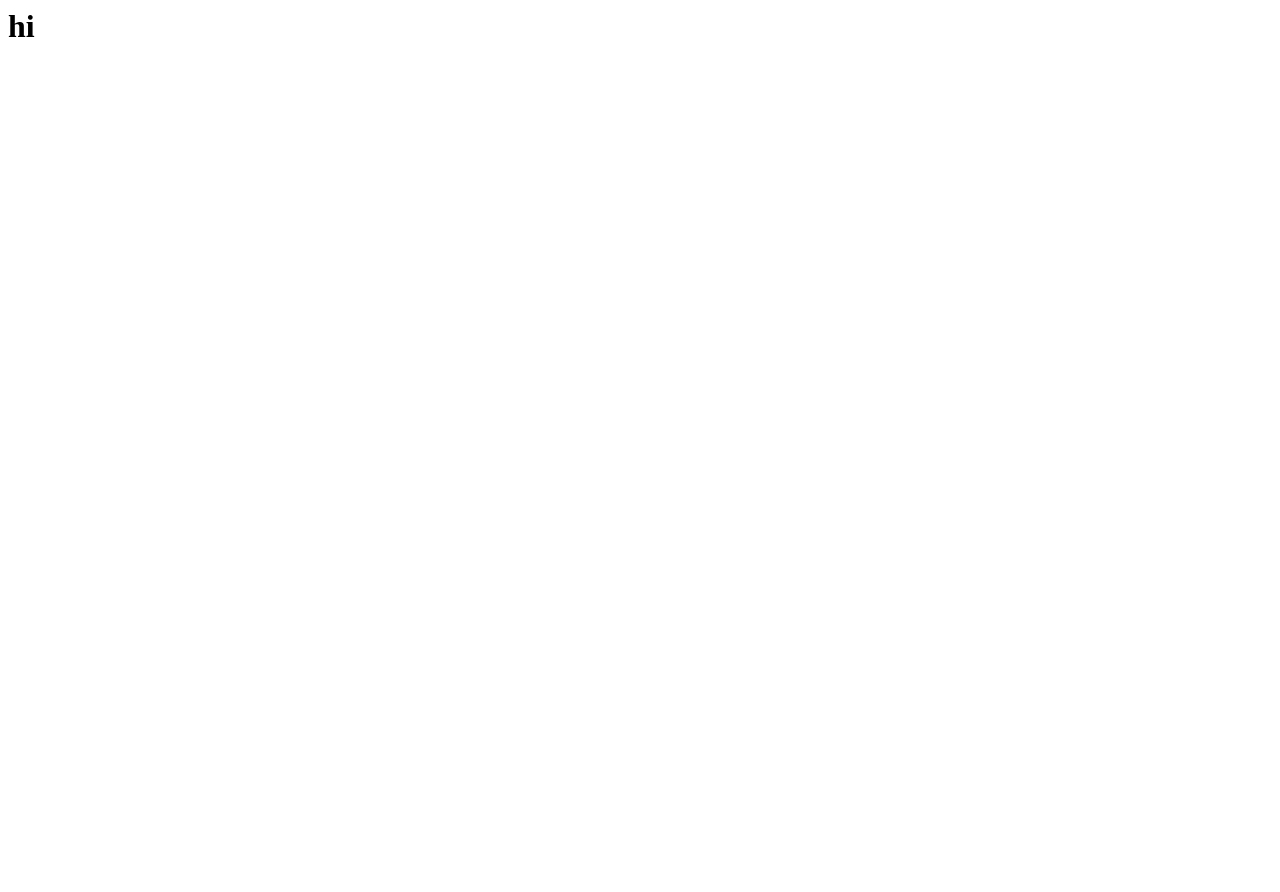
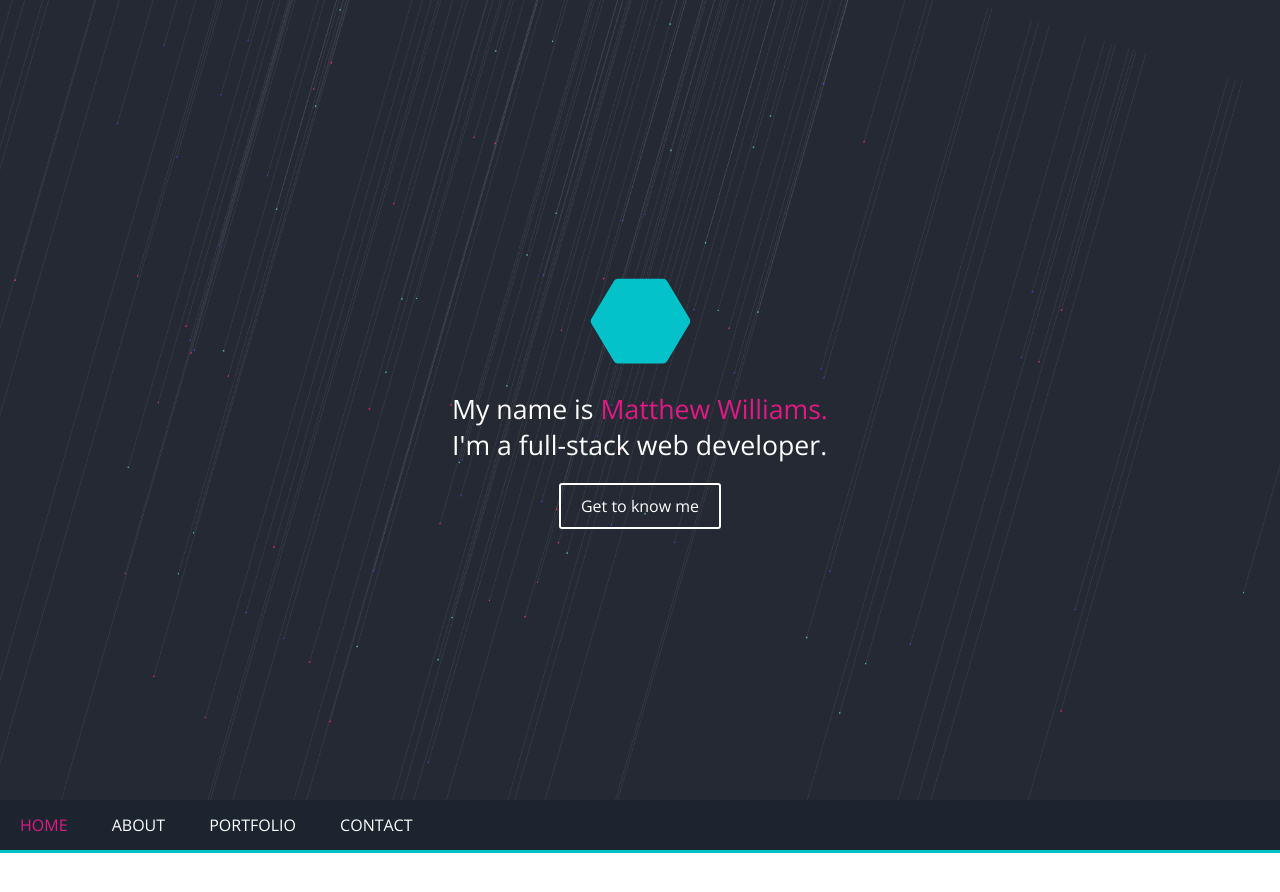
Before and after one commit to mattwilliams85/portfolio_v2, a plain HTML site: page index.html in a window 1280 px wide. Shown: the top 892 px of the page. Before the commit the page ends 800 px from the top, so only its background shows below. Drawn offline with nearby package versions, Linux system fonts and the light colour scheme.

Commit message:
adds layout

```diff
--- a/index.html
+++ b/index.html
@@ -1 +1,38 @@
-<h1>hi</h1>
+<!DOCTYPE html>
+<html>
+<head>
+  <title></title>
+  <link rel="stylesheet" type="text/css" href="style/style.css">
+  <link href='https://fonts.googleapis.com/css?family=Open+Sans:400,600,700,600italic,300italic,400italic,300,700italic,800italic,800' rel='stylesheet' type='text/css'>
+</head>
+<body>
+
+  <section class="center">
+
+    <div class="hexagon"></div>
+
+    <div class="text">
+      My name is <span class="highlight">Matthew Williams.</span>
+      <br>
+      I'm a full-stack web developer.
+    </div>
+
+    <div class="button">Get to know me</div>
+
+  </section>
+
+  <nav class="center">
+    <div class="wrap">
+      <span class="active">HOME</span>
+      <span>ABOUT</span>
+      <span>PORTFOLIO</span>
+      <span>CONTACT</span>
+    </div>
+  </nav>
+
+  <section>
+
+  </section>
+
+</body>
+</html>
--- a/style/style.scss
+++ b/style/style.scss
@@ -0,0 +1,70 @@
+$primary: #04C2C9;
+$secondary: #E21985;
+$dark: #1b242f;
+
+body {
+  color: #fff;
+  font-family: 'Open Sans';
+  margin: 0px;
+}
+
+.button {
+  padding: 10px 20px;
+  border: 2px solid #fff;
+  border-radius: 3px;
+}
+
+.center {
+  display: flex;
+  flex-direction: column;
+  justify-content: center;
+  align-items: center;
+}
+
+.hexagon {
+  background: url('../img/hexagon.png') center center/contain no-repeat;
+  height: 100px; width: 100px;
+}
+
+.highlight {
+  color: $secondary;
+}
+
+nav {
+  height: 50px;
+  background: #1b242f;
+  border-bottom: 3px solid $primary;
+
+  .wrap {
+    max-width: 1280px;
+    width: 100%;
+  }
+
+  span {
+    margin: 0 20px;
+  }
+
+  .active {
+    color: $secondary;
+  }
+}
+
+section {
+
+  //HOME
+  &:nth-of-type(1) {
+    height: 100vh;
+    background: url('../img/filler.png') center center/cover no-repeat;
+
+    .text {
+      margin: 20px 0;
+      font-size: 20pt;
+      font-weight: 300;
+    }
+  }
+
+  //ABOUT
+  &:nth-of-type(2) {
+    height: 900px;
+  }
+}
```
Also changed, not shown: img/filler.png (added), img/hexagon.png (added), style/style.css (added).
